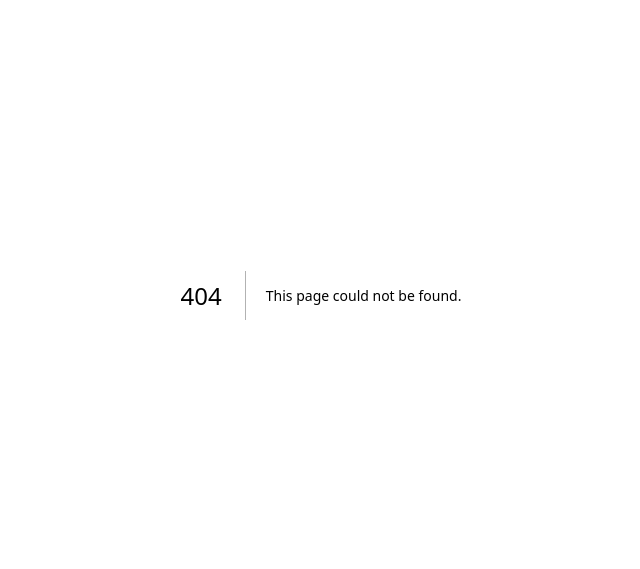
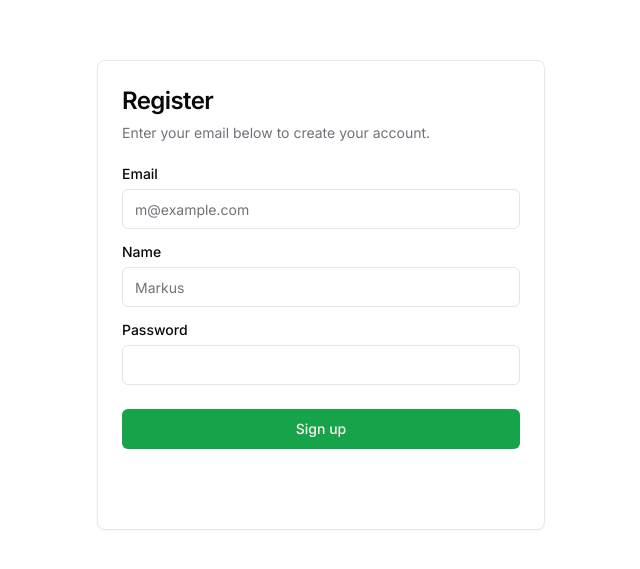
Before and after one commit to markuslk/todo-app, a Next.js app: page /sign-up in a window 1280 px wide. Before the commit this address had no page. Shown: the part 105-674 px from the top of the page, without its empty margins (319-959 px from the left). Built offline with nearby package versions, Linux system fonts and the light colour scheme; no server answers.

Commit message:
create initial sign-in, sign-up pages

```diff
--- /dev/null
+++ b/src/app/(auth)/sign-in/page.tsx
@@ -0,0 +1,56 @@
+import { Button, buttonVariants } from "@/components/ui/button";
+import { Card, CardContent, CardDescription, CardFooter, CardHeader, CardTitle } from "@/components/ui/card";
+import { Input } from "@/components/ui/input";
+import { Label } from "@/components/ui/label";
+import { login } from "@/db/queries";
+import Link from "next/link";
+
+const SignInPage = async () => {
+	return (
+		<div className="max-w-7xl mx-auto relative py-10 lg:py-20 px-4 lg:px-8 h-screen flex flex-col justify-center">
+			<div className="flex items-center flex-col justify-center">
+				<Card className="w-full max-w-sm lg:max-w-md">
+					<CardHeader>
+						<CardTitle className="text-2xl">Login</CardTitle>
+						<CardDescription>Enter your email below to login to your account.</CardDescription>
+					</CardHeader>
+					<form action={login}>
+						<CardContent className="grid gap-4">
+							<div className="grid gap-2">
+								<Label htmlFor="email">Email</Label>
+								<Input
+									id="email"
+									type="email"
+									name="email"
+									placeholder="m@example.com"
+									required
+								/>
+							</div>
+							<div className="grid gap-2">
+								<Label htmlFor="password">Password</Label>
+								<Input
+									id="password"
+									name="password"
+									type="password"
+									required
+								/>
+							</div>
+						</CardContent>
+						<CardFooter className="grid gap-4">
+							<Button className="w-full">Sign in</Button>
+							<Link
+								href={"/sign-up"}
+								className={buttonVariants({
+									variant: "link",
+									className: "gap-1.5 text-white",
+								})}>
+								Don&apos;t have an account? Sign-up
+							</Link>
+						</CardFooter>
+					</form>
+				</Card>
+			</div>
+		</div>
+	);
+};
+export default SignInPage;
--- /dev/null
+++ b/src/app/(auth)/sign-up/page.tsx
@@ -0,0 +1,70 @@
+import { Button, buttonVariants } from "@/components/ui/button";
+import { Card, CardContent, CardDescription, CardFooter, CardHeader, CardTitle } from "@/components/ui/card";
+import { Input } from "@/components/ui/input";
+import { Label } from "@/components/ui/label";
+import { createUser } from "@/db/queries";
+import Link from "next/link";
+
+const SignUpPage = async () => {
+	return (
+		<div className="max-w-7xl mx-auto relative py-10 lg:py-20 px-4 lg:px-8 h-screen flex flex-col justify-center">
+			<div className="flex items-center flex-col justify-center">
+				<Card className="w-full max-w-sm lg:max-w-md">
+					<CardHeader>
+						<CardTitle className="text-2xl">Register</CardTitle>
+						<CardDescription>Enter your email below to create your account.</CardDescription>
+					</CardHeader>
+					<form action={createUser}>
+						<CardContent className="grid gap-4">
+							<div className="grid gap-2">
+								<Label htmlFor="email">Email</Label>
+								<Input
+									id="email"
+									name="email"
+									type="email"
+									placeholder="m@example.com"
+									required
+								/>
+							</div>
+							<div className="grid gap-2">
+								<Label htmlFor="name">Name</Label>
+								<Input
+									id="name"
+									name="name"
+									type="text"
+									placeholder="Markus"
+									required
+								/>
+							</div>
+							<div className="grid gap-2">
+								<Label htmlFor="password">Password</Label>
+								<Input
+									id="password"
+									name="password"
+									type="password"
+									required
+								/>
+							</div>
+						</CardContent>
+						<CardFooter className="grid gap-4">
+							<Button
+								type="submit"
+								className="w-full">
+								Sign up
+							</Button>
+							<Link
+								href={"/sign-in"}
+								className={buttonVariants({
+									variant: "link",
+									className: "gap-1.5 text-white",
+								})}>
+								Already have an account? Sign-in
+							</Link>
+						</CardFooter>
+					</form>
+				</Card>
+			</div>
+		</div>
+	);
+};
+export default SignUpPage;
```
